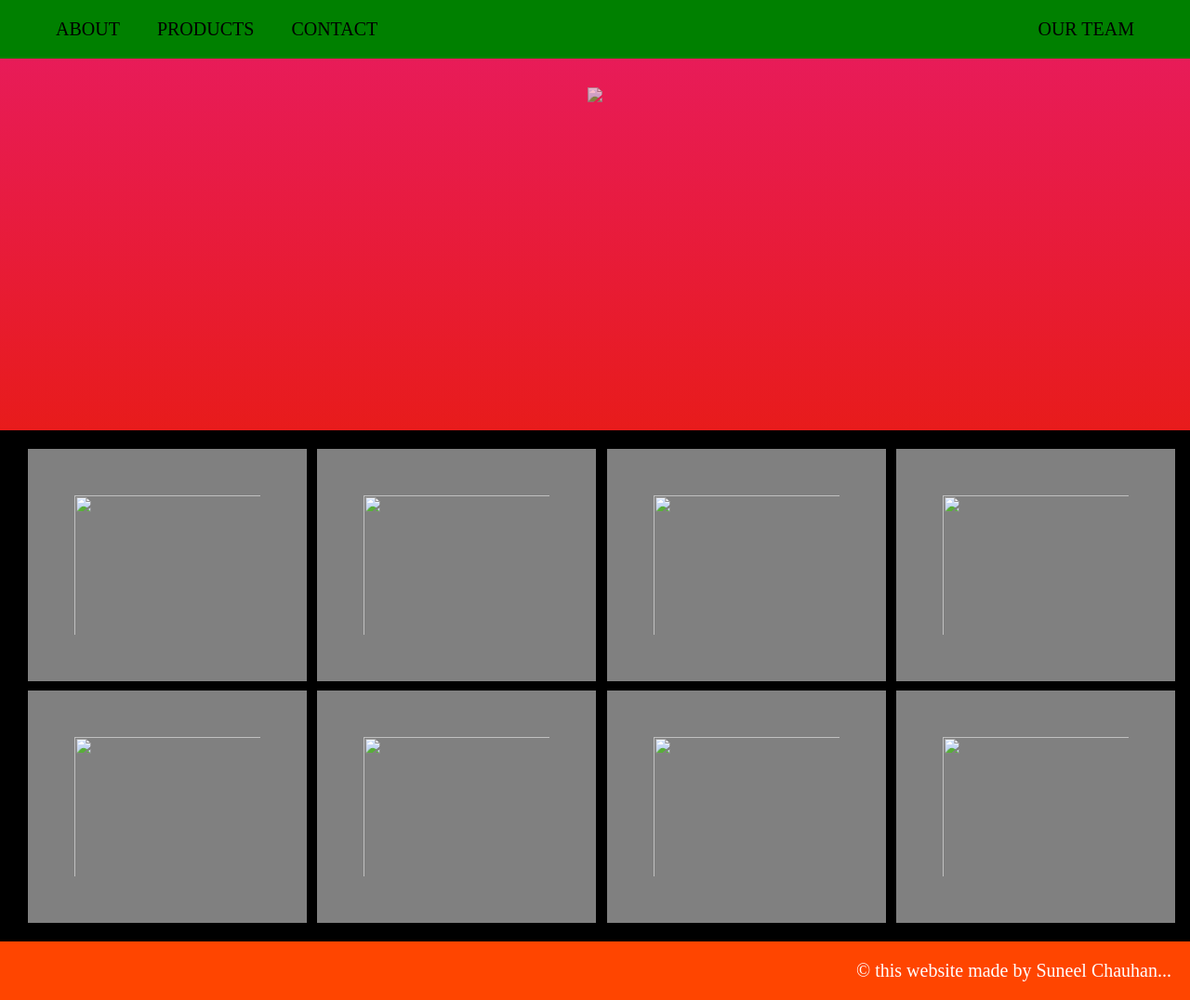
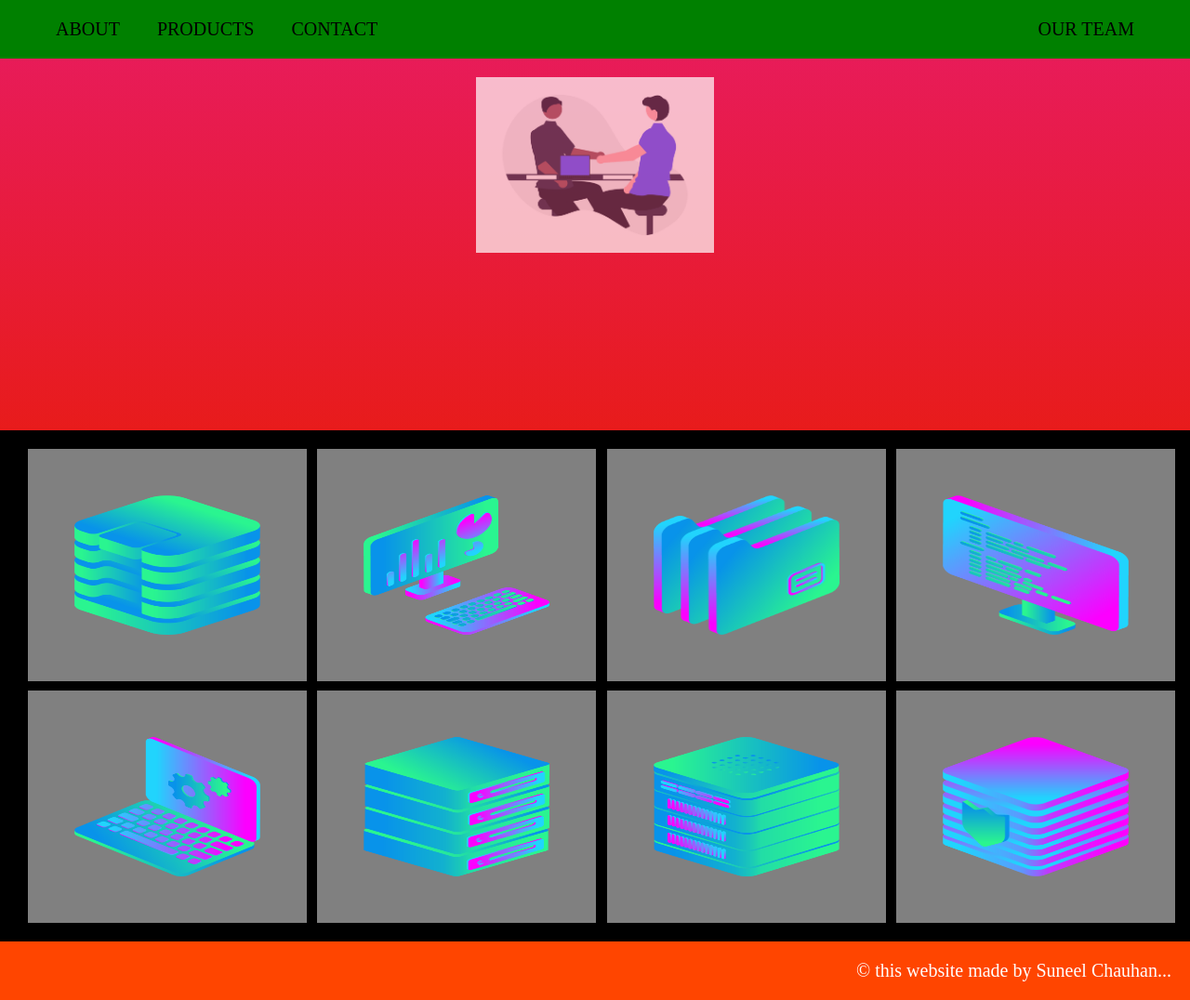
Before and after one commit to Suneel31ms/Udemy, a plain HTML site: page 4-12-css_layout/index.html in a window 1280 px wide. Shown: the whole page at 93% size. Drawn offline with Linux system fonts and the light colour scheme.

Commit message:
Update index.html

```diff
--- a/4-12-css_layout/index.html
+++ b/4-12-css_layout/index.html
@@ -14,17 +14,17 @@
         <a href="#" class="item-3">Our team</a>
         <a href="#" class="item-4">contact</a>
     </div>
-    <div class="cover"><img src="img/undraw_Interview_re_e5jn.png"></div>
+    <div class="cover"><img src="undraw_Interview_re_e5jn.png"></div>
 
     <div class="project-grid">
-         <img src="img/data_storage_2_2.png">
-        <img src="img/desktop_analytics_2.png">
-        <img src="img/files_2.png">
-        <img src="img/monitor_coding_2.png">
-        <img src="img/monitor_settings_2.png">
-        <img src="img/server_2_2.png">
-        <img src="img/server_3.png">
-        <img src="img/server_safe_2.png">
+         <img src="data_storage_2_2.png">
+        <img src="desktop_analytics_2.png">
+        <img src="files_2.png">
+        <img src="monitor_coding_2.png">
+        <img src="monitor_settings_2.png">
+        <img src="server_2_2.png">
+        <img src="server_3.png">
+        <img src="server_safe_2.png">
 
     </div>
     <div class="footer">&copy; this website made by Suneel Chauhan...</div>
```
